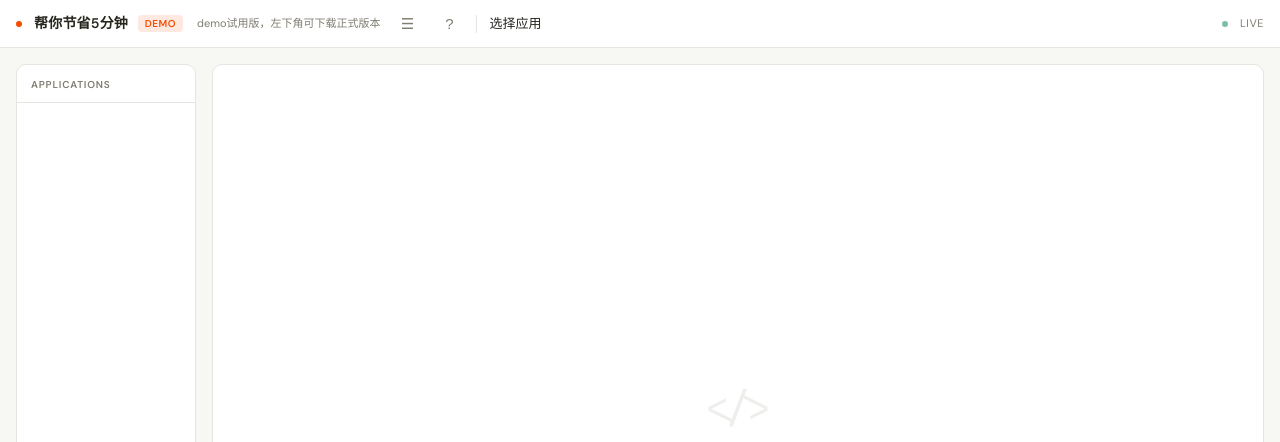
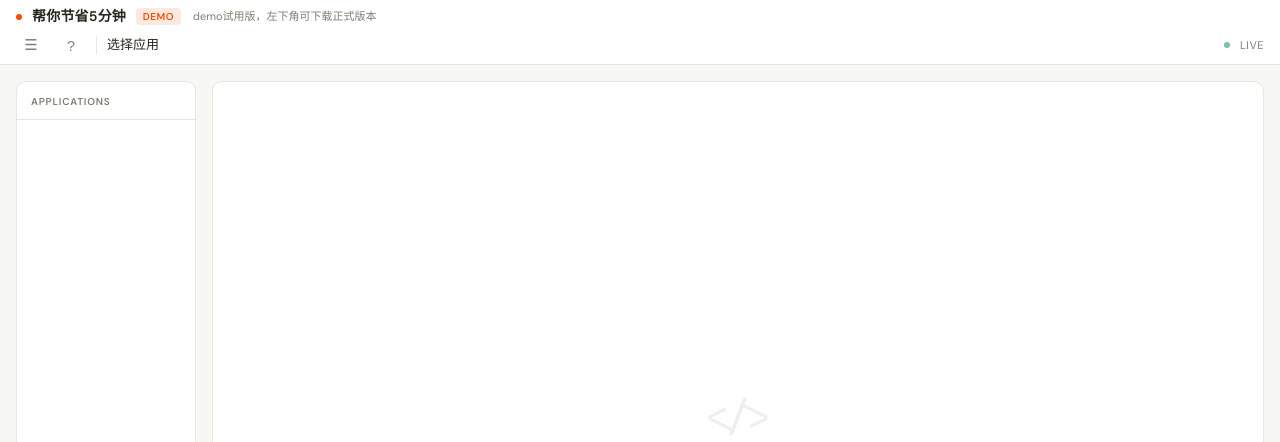
Before and after one commit to yucongshen2021-spec/5mins-less-for-you-cloud, a Flask app: template application/portal/templates/index.html in a window 1280 px wide. Shown: the top 442 px of the page. Run offline with Flask 3, Linux system fonts and the light colour scheme; the template is opened without the code that fills it, so the values that code supplies are empty; parts of the project's set-up code (start-up, migrations or seed data) failed here and were passed over.

Commit message:
feat(demo): two-row header — brand on top, nav buttons below

```diff
--- a/application/portal/templates/index.html
+++ b/application/portal/templates/index.html
@@ -40,11 +40,11 @@
 
   /* ── Header bar (compact, tool-style) ── */
   .topbar {
-    height: var(--hdr-h); min-height: var(--hdr-h); flex-shrink: 0;
-    background: var(--surface); border-bottom: 1px solid var(--hairline);
-    display: flex; align-items: center; padding: 0 var(--gutter); gap: 12px;
+    flex-shrink: 0; background: var(--surface); border-bottom: 1px solid var(--hairline);
+    display: flex; flex-direction: column; padding: 6px var(--gutter) 4px; gap: 3px;
     z-index: 10;
   }
+  .hdr-row { display: flex; align-items: center; gap: 10px; }
   .topbar .brand {
     font-size: 14px; font-weight: 600; color: var(--ink); letter-spacing: 0.2px;
     white-space: nowrap;
@@ -264,15 +264,19 @@
 
 <!-- ═══════════ Header ═══════════ -->
 <header class="topbar">
+  <div class="hdr-row">
     <span class="brand-dot"></span>
     <span class="brand">帮你节省5分钟 <span class="ver-badge demo">DEMO</span></span>
     <span class="brand-sub">demo试用版，左下角可下载正式版本</span>
+  </div>
+  <div class="hdr-row">
     <button class="hdr-btn" id="toggleSidebar" title="侧栏">&#9776;</button>
     <button class="hdr-btn" id="toggleHelp" title="帮助">?</button>
     <span class="sep"></span>
     <span class="current-app" id="bannerAppName"><em>选择应用</em></span>
     <span class="live-dot"></span>
     <span class="live-label">Live</span>
+  </div>
 </header>
 
 <!-- ═══════════ Help Overlay ═══════════ -->
```
Lines whose indentation alone changed are shown as unchanged.
